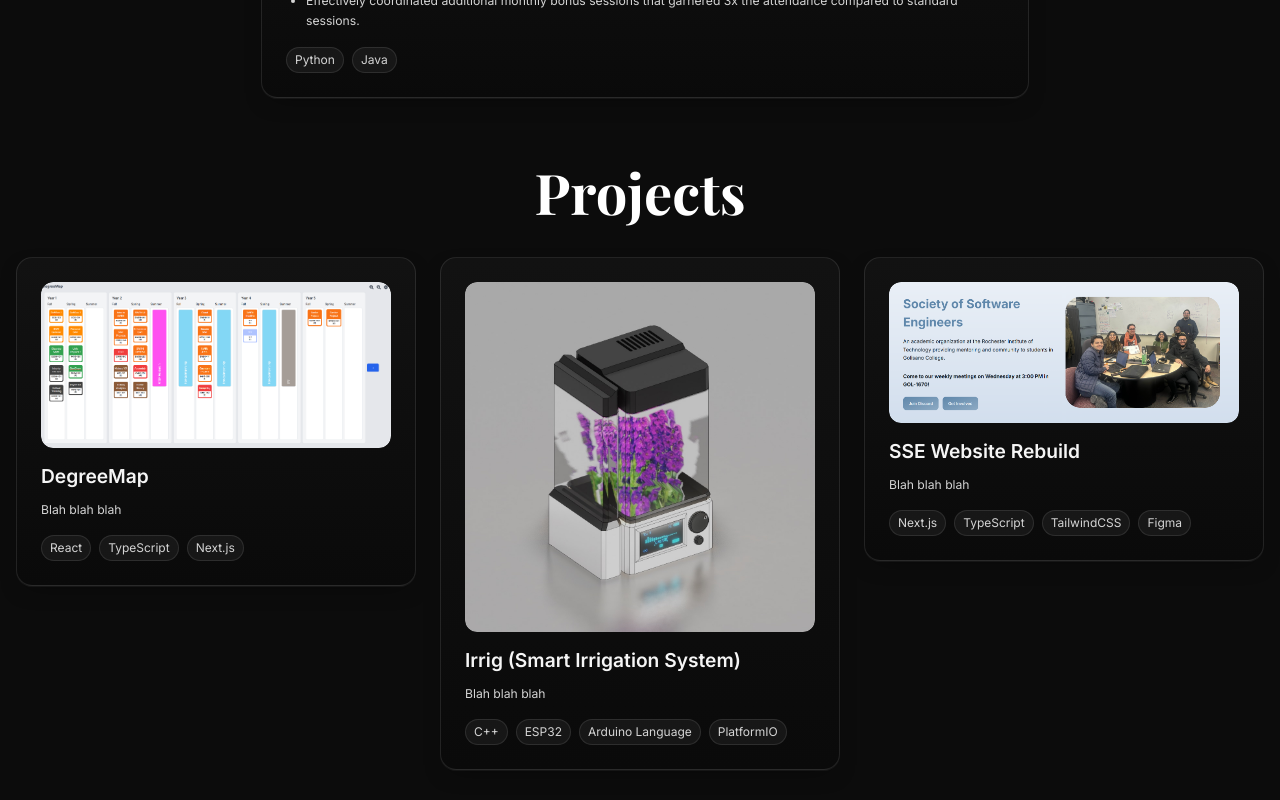
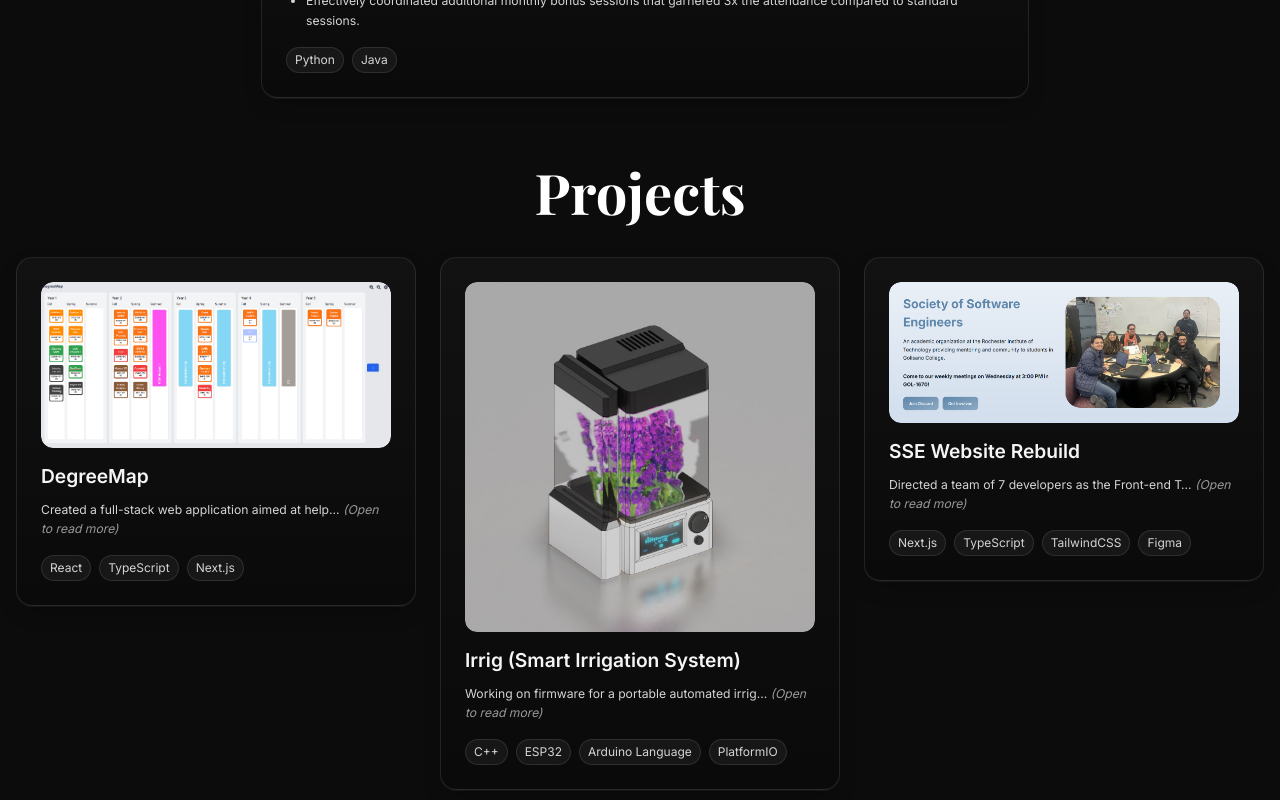
Before and after one commit to chris-morgado/the-website, a Next.js app in the folder next/: page / in a window 1280 px wide. Shown: the part 1811-2611 px from the top of the page. Built offline with nearby package versions, Linux system fonts and the light colour scheme; a web font is replaced by a local one.

Commit message:
Added project descriptions (and preview in non-modal form)

```diff
--- a/next/app/page.tsx
+++ b/next/app/page.tsx
@@ -65,7 +65,7 @@ const experienceItems = [
 const projectItems = [
   {
     title: "DegreeMap",
-    blurb: "Blah blah blah",
+    blurb: "Created a full-stack web application aimed at helping students organize and track their academic courses.\nImplemented 15+ RESTful APIs built using Spring Boot with JPA to enable dynamic data exchange between the frontend and a MySQL database hosted locally in a Docker container.\nBuilt a Next.js frontend, using dynamic routing and auth context to support user accounts.",
     image: "/images/DegreeMap.png",
     tags: ["React", "TypeScript", "Next.js"],
     links: [{ label: "GitHub", href: "https://github.com/DegreeMap/DegreeMap"}, { label: "Inspiration", href: "https://www.rit.edu/computing/sites/rit.edu.computing/files/docs/RIT%20SWEN%20Curriculum%20Flowchart%20v12.3_2221.pdf" }],
@@ -73,7 +73,7 @@ const projectItems = [
   },
   {
     title: "Irrig (Smart Irrigation System)",
-    blurb: "Blah blah blah",
+    blurb: "Working on firmware for a portable automated irrigation system to maintain potted plants with minimal user input.\nImplementing a Bluetooth Low Energy protocol layer on an ESP-32 microcontroller to enable connectivity with Android and iOS apps for real-time monitoring and control.",
     image: "/images/IrrigScreen.png",
     tags: ["C++", "ESP32", "Arduino Language", "PlatformIO"],
     links: [{ label: "GitHub", href: "https://github.com/fkhan224/Irrig"}],
@@ -81,7 +81,7 @@ const projectItems = [
   },
   {
     title: "SSE Website Rebuild",
-    blurb: "Blah blah blah",
+    blurb: "Directed a team of 7 developers as the Front-end Team Lead to revamp the front-end portion of the SSE website.\nBuilt responsive front-end components with Next.js and TailwindCSS, displaying dynamic data from backend APIs.\nUtilized GitHub Projects to manage Agile sprints, track progress, and maintain structured development workflows.",
     image: "/images/SseRebuild.png",
     tags: ["Next.js", "TypeScript", "TailwindCSS", "Figma"],
     links: [{ label: "sse.rit.edu", href: "https://sse.rit.edu" }],
--- a/next/components/experience/ProjectCard.tsx
+++ b/next/components/experience/ProjectCard.tsx
@@ -14,8 +14,14 @@ export type ProjectItem = {
 };
 
 export function ProjectScrollCard({ project }: {project: ProjectItem}) {
-  const blurbLines = project.blurb.split(/\r?\n/).map(s => s.trim()).filter(Boolean);
   const modalId = `modal_${project.title.replace(/\s+/g, '_')}`;
+  const PREVIEW_LEN = 50;
+
+  const plainBlurb = project.blurb.replace(/\s+/g, " ").trim();
+  const preview =
+    plainBlurb.length > PREVIEW_LEN
+      ? `${plainBlurb.slice(0, PREVIEW_LEN)}…`
+      : plainBlurb;
 
   return (
     <div className="relative w-full max-w-3xl"
@@ -62,15 +68,14 @@ export function ProjectScrollCard({ project }: {project: ProjectItem}) {
           </h3>
         </header>
 
-        {blurbLines.length > 1 ? (
-          <ul className="mt-3 list-disc list-outside pl-5 text-[clamp(.75rem,.95vw,.95rem)] leading-relaxed text-neutral-300">
-            {blurbLines.map((line, i) => <li key={i}>{line}</li>)}
-          </ul>
-        ) : (
-          <p className="mt-3 leading-relaxed text-[clamp(.75rem,.95vw,.95rem)] text-neutral-300">
-            {blurbLines[0] || ""}
-          </p>
-        )}
+        <p
+          className="mt-3 leading-relaxed text-[clamp(.75rem,.95vw,.95rem)] text-neutral-300"
+          aria-label="Project summary preview"
+          title={plainBlurb}
+        >
+          {preview}{" "}
+          <span className="opacity-70 italic">(Open to read more)</span>
+        </p>
 
         {/* Tags */}
         {project.tags?.length ? (
```
